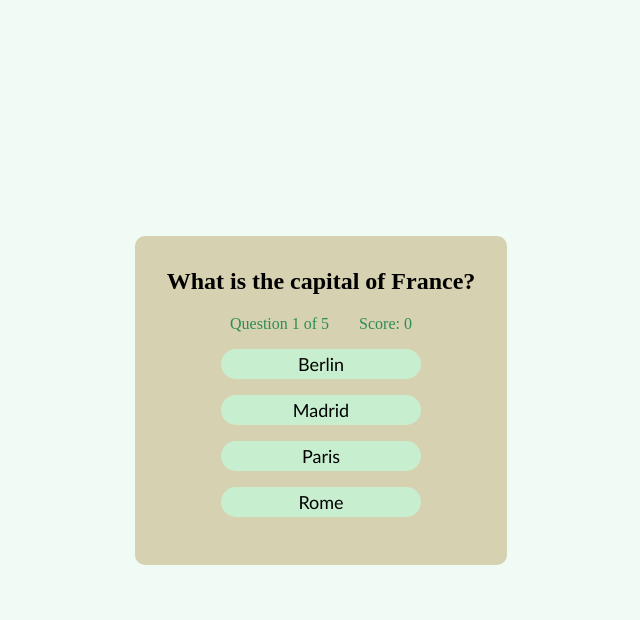
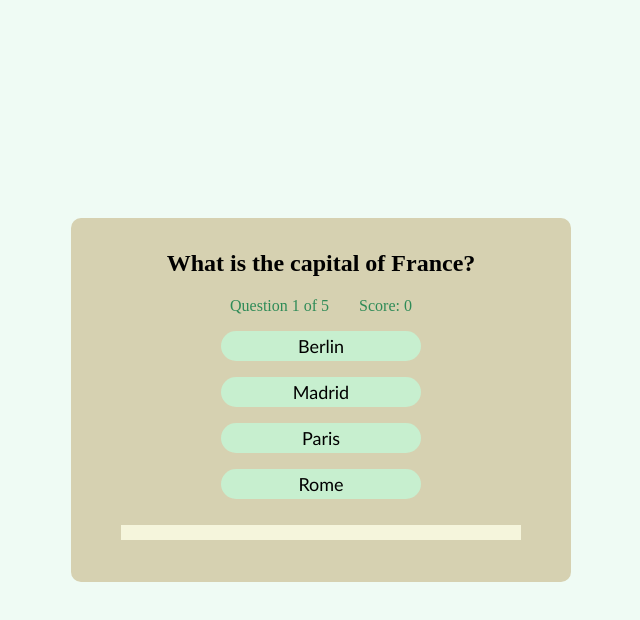
Before and after one commit to ajinkya252005/Quiz_Game, a plain HTML site: page index.html in a window 1280 px wide. Both pictures are taken after a click on the button "Start Test". Shown: the whole page, without its empty margins (319-959 px from the left). Drawn offline with Linux system fonts and the light colour scheme.

Commit message:
Update style.css

```diff
--- a/style.css
+++ b/style.css
@@ -23,6 +23,7 @@ body{
 
 .quizScreen{
     display: none;
+    width: 500px;
 }
 
 .resultScreen{
@@ -127,3 +128,16 @@ body{
 .startButton:hover, .restartButton:hover{
     border: 3px dashed white;
 }
+
+.progressBar{
+    height: 15px;
+    width: 400px;
+    margin: 10px;
+    display: flex;
+    background-color: beige;
+}
+
+.progressBar div{
+    background-color: yellow;
+    height: 15px;
+}
```
